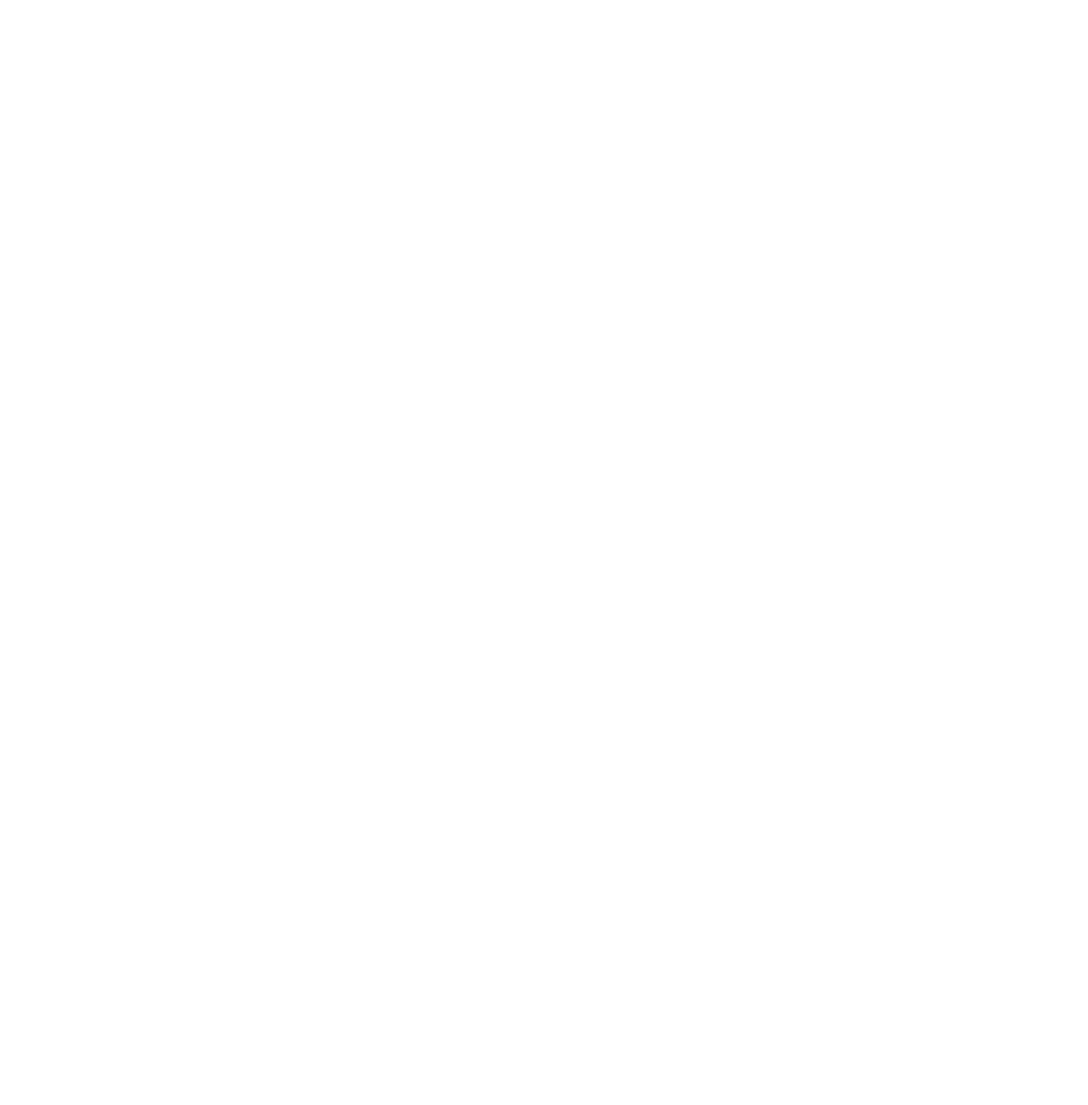
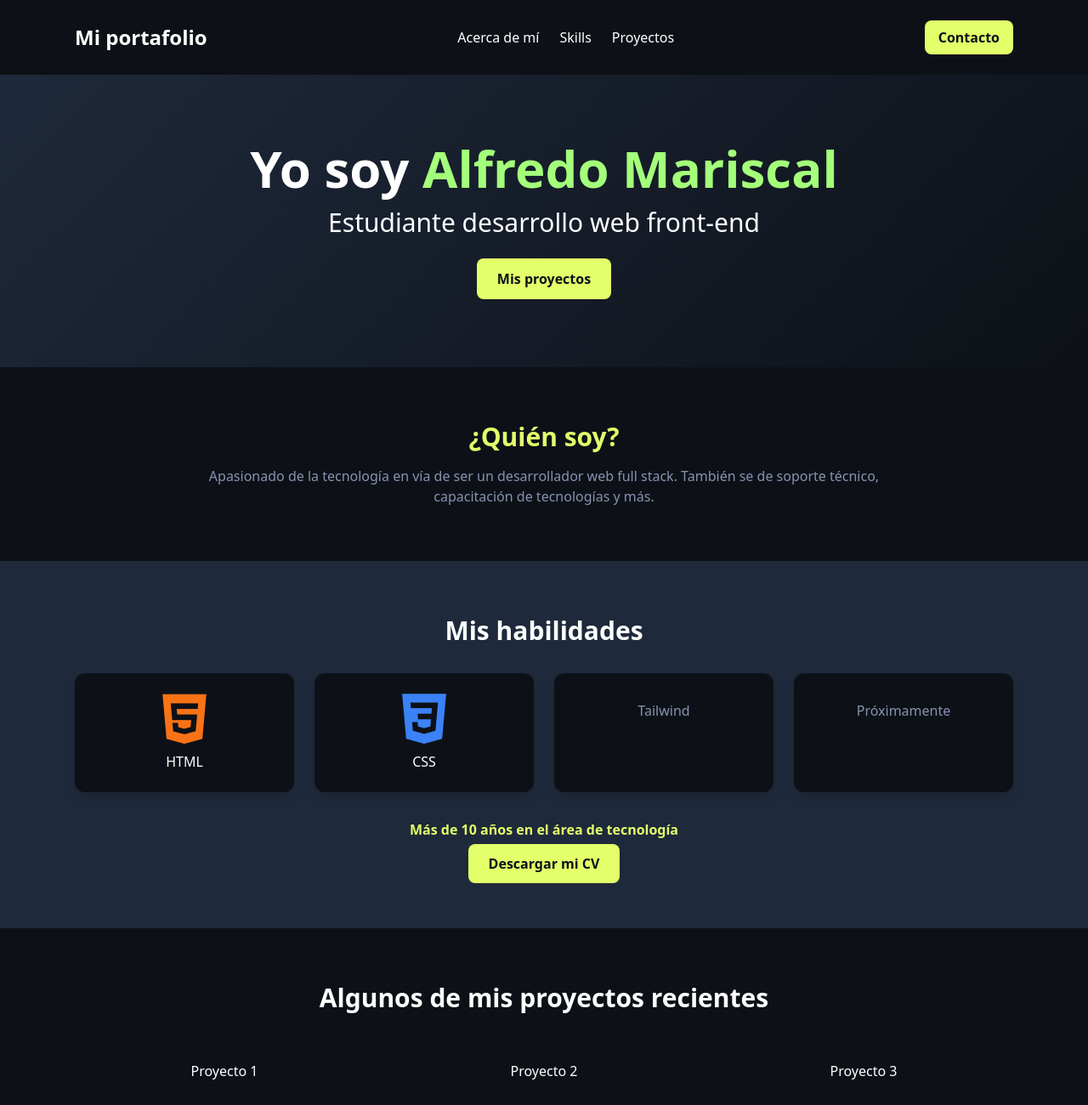
Before and after one commit to ALFAYE25/Miniproyecto1, a plain HTML site: page index.html in a window 1280 px wide. Shown: the top 1300 px of the page at 85% size. Before the commit the page ends 800 px from the top, so only its background shows below. Drawn offline with nearby package versions, Linux system fonts and the light colour scheme.

Commit message:
actualizacion

```diff
--- a/index.html
+++ b/index.html
@@ -1,11 +1,121 @@
 <!DOCTYPE html>
-<html lang="en">
+<html lang="en" class="scroll-smooth">
 <head>
-    <meta charset="UTF-8">
-    <meta name="viewport" content="width=device-width, initial-scale=1.0">
-    <title>Document</title>
+  <meta charset="UTF-8" />
+  <meta name="viewport" content="width=device-width, initial-scale=1.0"/>
+  <title>Bienvenido a mi portafolio</title>
+  <script src="https://cdn.tailwindcss.com"></script>
+  <!-- Librería de íconos de tecnologías -->
+  <link rel="stylesheet" href="https://cdn.jsdelivr.net/gh/devicons/devicon@latest/devicon.min.css">
+  <script>
+    tailwind.config = {
+      theme: {
+        extend: {
+          colors: {
+            dark: "#0D1117",
+            light: "#FFFFFF",
+            highlight: "#E3FF6A",
+            neonGreen: "#A4FF7A",
+            deepBlue: "#1E293B",
+            softGray: "#8892B0",
+          },
+          backgroundImage: {
+            "gradient-main": "linear-gradient(135deg, #1E293B 0%, #0D1117 100%)",
+          },
+        },
+      },
+    }
+  </script>
 </head>
-<body>
+<body class="bg-dark text-light font-sans">
+
+  <!-- Header -->
+  <header class="flex justify-between items-center p-6 max-w-6xl mx-auto">
+    <div class="text-2xl font-bold">Mi portafolio</div>
+    <nav class="hidden md:flex gap-6">
+      <a href="#about" class="hover:text-highlight">Acerca de mí</a>
+      <a href="#skills" class="hover:text-highlight">Skills</a>
+      <a href="#projects" class="hover:text-highlight">Proyectos</a>
+    </nav>
+    <a href="#contact" class="px-4 py-2 bg-highlight text-dark rounded-lg font-semibold">Contacto</a>
+  </header>
+
+  <!-- Hero -->
+  <section class="bg-gradient-main py-20 text-center">
+    <h1 class="text-4xl md:text-6xl font-bold">Yo soy
+      <span class="text-neonGreen">Alfredo Mariscal</span>
+    </h1>
+    <p class="text-2xl md:text-3xl mt-4">Estudiante desarrollo web front-end</p>
+    <a href="#projects" class="mt-6 inline-block px-6 py-3 bg-highlight text-dark rounded-lg font-semibold">Mis proyectos</a>
+  </section>
+
+  <!-- About -->
+  <section id="about" class="max-w-4xl mx-auto text-center py-16 px-4">
+    <h2 class="text-3xl font-bold text-highlight">¿Quién soy?</h2>
+    <p class="mt-4 text-softGray">
+      Apasionado de la tecnología en vía de ser un desarrollador web full stack.
+      También se de soporte técnico, capacitación de tecnologías y más.
+    </p>
+  </section>
+
+  <!-- Skills -->
+  <section id="skills" class="py-16 bg-deepBlue">
+    <div class="max-w-6xl mx-auto px-6">
+      <h2 class="text-3xl font-bold text-center mb-8">Mis habilidades</h2>
+
+      <div class="grid grid-cols-2 sm:grid-cols-4 gap-6 text-center">
+        <!-- HTML -->
+        <div class="flex flex-col items-center p-6 bg-dark rounded-xl shadow-lg">
+          <i class="devicon-html5-plain text-6xl text-orange-500"></i>
+          <span class="mt-2">HTML</span>
+        </div>
+
+        <!-- CSS -->
+        <div class="flex flex-col items-center p-6 bg-dark rounded-xl shadow-lg">
+          <i class="devicon-css3-plain text-6xl text-blue-500"></i>
+          <span class="mt-2">CSS</span>
+        </div>
+
+        <!-- Espacios listos para más íconos -->
+        <div class="flex flex-col items-center p-6 bg-dark rounded-xl shadow-lg">
+            <i class="devicon-tailwindcss-original text-6xl text-sky-400"></i>
+          <span class="mt-2 text-softGray">Tailwind</span>
+        </div>
+
+        <div class="flex flex-col items-center p-6 bg-dark rounded-xl shadow-lg">
+          <span class="mt-2 text-softGray">Próximamente</span>
+        </div>
+      </div>
+
+      <p class="mt-8 text-center text-highlight font-semibold">Más de 10 años en el área de tecnología</p>
+      <div class="text-center mt-4">
+        <a href="#" class="px-6 py-3 bg-highlight text-dark rounded-lg font-semibold">Descargar mi CV</a>
+      </div>
+    </div>
+  </section>
+
+  <!-- Projects -->
+  <section id="projects" class="py-16 max-w-6xl mx-auto px-6">
+    <h2 class="text-3xl font-bold text-center mb-8">Algunos de mis proyectos recientes</h2>
+    <div class="grid md:grid-cols-3 gap-6">
+      <div class="bg-dark rounded-lg p-6 text-center">Proyecto 1</div>
+      <div class="bg-dark rounded-lg p-6 text-center">Proyecto 2</div>
+      <div class="bg-dark rounded-lg p-6 text-center">Proyecto 3</div>
+    </div>
+  </section>
+
+  <!-- Contact -->
+  <section id="contact" class="py-16 bg-deepBlue">
+    <div class="max-w-lg mx-auto text-center">
+      <h2 class="text-3xl font-bold mb-6">¡Conversemos!</h2>
+      <form class="flex flex-col gap-4">
+        <input type="text" placeholder="Tu nombre" class="p-3 rounded-lg text-dark"/>
+        <input type="email" placeholder="Email" class="p-3 rounded-lg text-dark"/>
+        <textarea placeholder="Chat" class="p-3 rounded-lg text-dark"></textarea>
+        <button class="px-6 py-3 bg-highlight text-dark rounded-lg font-semibold">Da clic en enviar</button>
+      </form>
+    </div>
+  </section>
 
 </body>
 </html>
```
